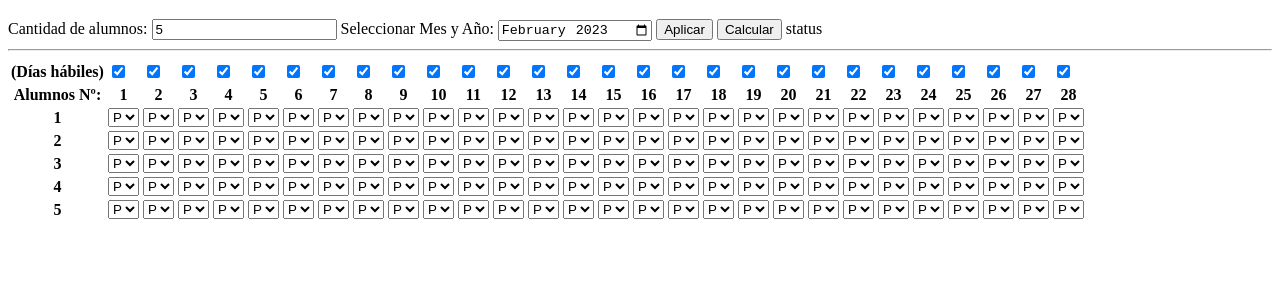
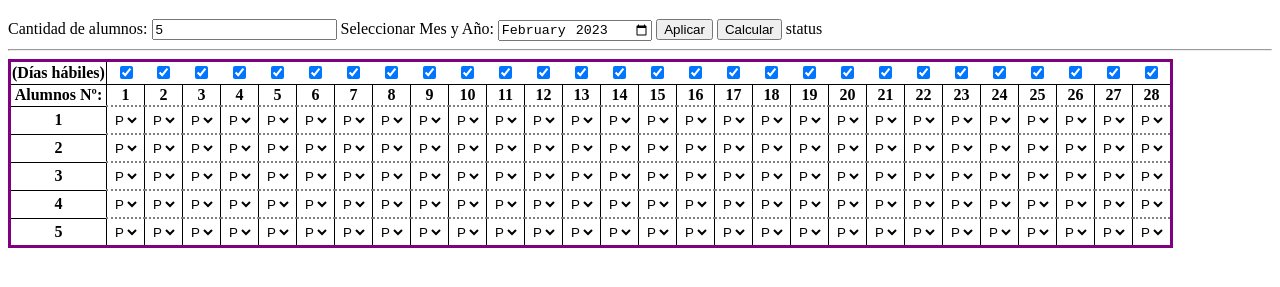
Before and after one commit to RiPedraza/escuela.asistencia, a plain HTML site: page index.html in a window 1280 px wide. Both pictures are taken after a click on the button "Aplicar". Shown: the part 61-348 px from the top of the page. Drawn offline with Linux system fonts and the light colour scheme.

Commit message:
Un poco de estilo CSS a la tabla

```diff
--- a/css/style.css
+++ b/css/style.css
@@ -1,7 +1,50 @@
+table{
+    border-collapse: collapse;
+    /* border-spacing: 5px; */
+    border: 3px solid purple;
+
+}
+
 li{
     list-style: none;
 }
 
-tr{
-    align-items: center;
+
+thead th, tbody th{
+    border: 1px solid black;
+
 }
+
+thead td{
+    text-align: center;
+}
+
+tbody td{
+    padding: 4px;
+    border-bottom: 2px dotted gray;
+    border-top: 2px dotted gray;
+
+    border-left: 1px solid black;
+    border-right: 1px solid black;
+
+}
+
+
+select{
+    border: none;
+    background-color: rgba(255, 255, 255, 0);
+}
+
+/*Línea de cebra*/
+/* tbody tr:nth-child(odd) {
+    background-color: white;
+}
+
+tbody tr:nth-child(even) {
+    background-color: rgb(247, 242, 242);
+} */
+
+
+tbody tr:hover{
+    background-color: aquamarine;
+}
```
